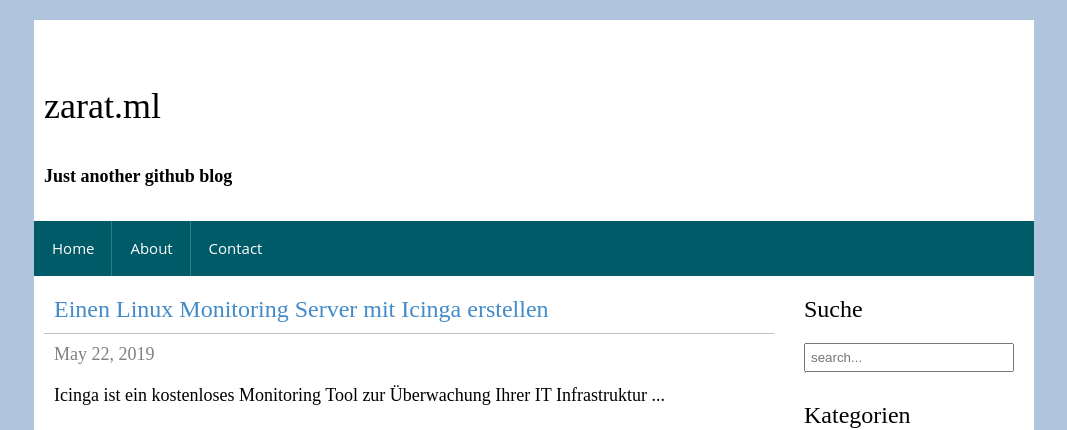
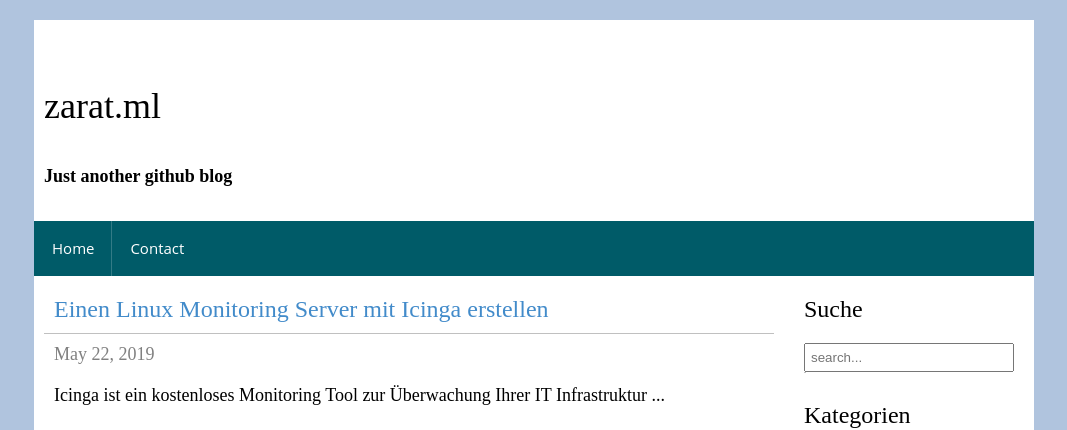
Before and after one commit to zarat/zarat.github.io, a Jekyll site: the page built from index.html, in a window 1280 px wide. Shown: the top 430 px of the page, without its empty margins (106-1173 px from the left). Built offline with Jekyll 4.4.1, drawn with Linux system fonts in a browser that asks for light colours; the list of posts is cut into pages by our own code.

Commit message:
Update header.html

```diff
--- a/_includes/header.html
+++ b/_includes/header.html
@@ -12,7 +12,6 @@
     <input id="responsive_menu" type="checkbox">
     <ul class="menu level-0">
 	    <li class="li level-1"><a href="{{ site.url }}/">Home</a></li>
-	    <li class="li level-1"><a href="{{ site.url }}/about">About</a></li>
 	    <li class="li level-1"><a href="{{ site.url }}/contact">Contact</a></li>
     </ul>
   </div>
```
